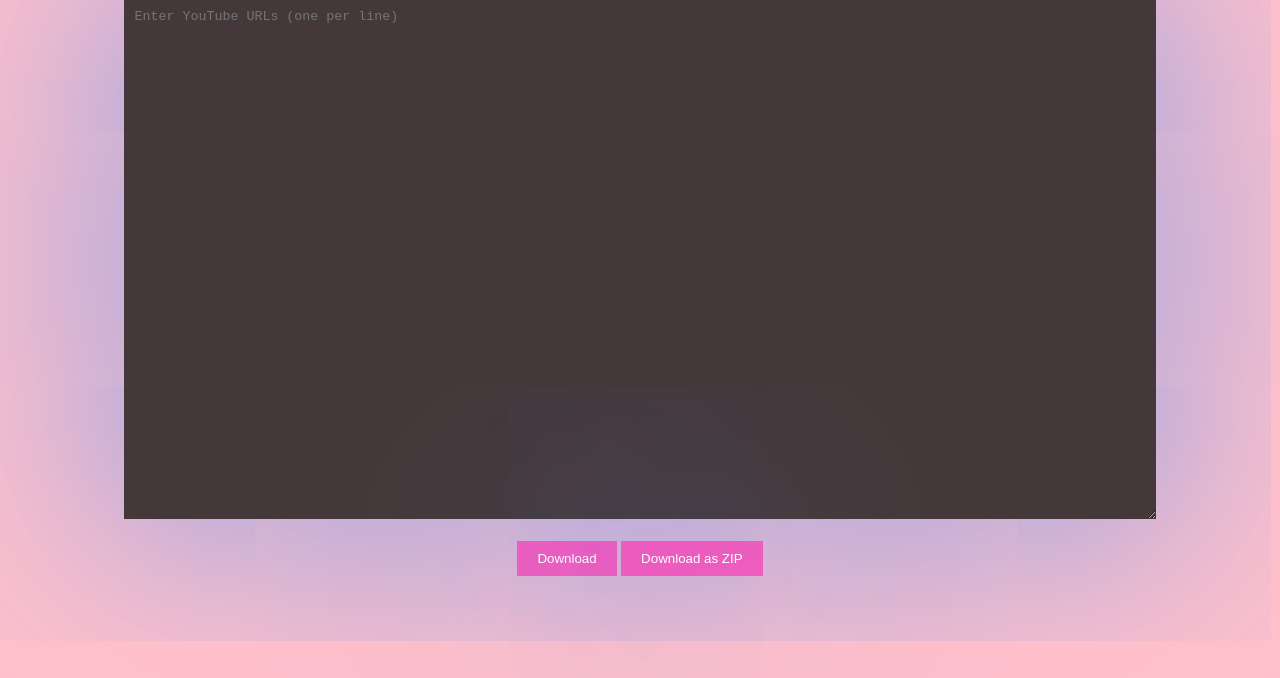
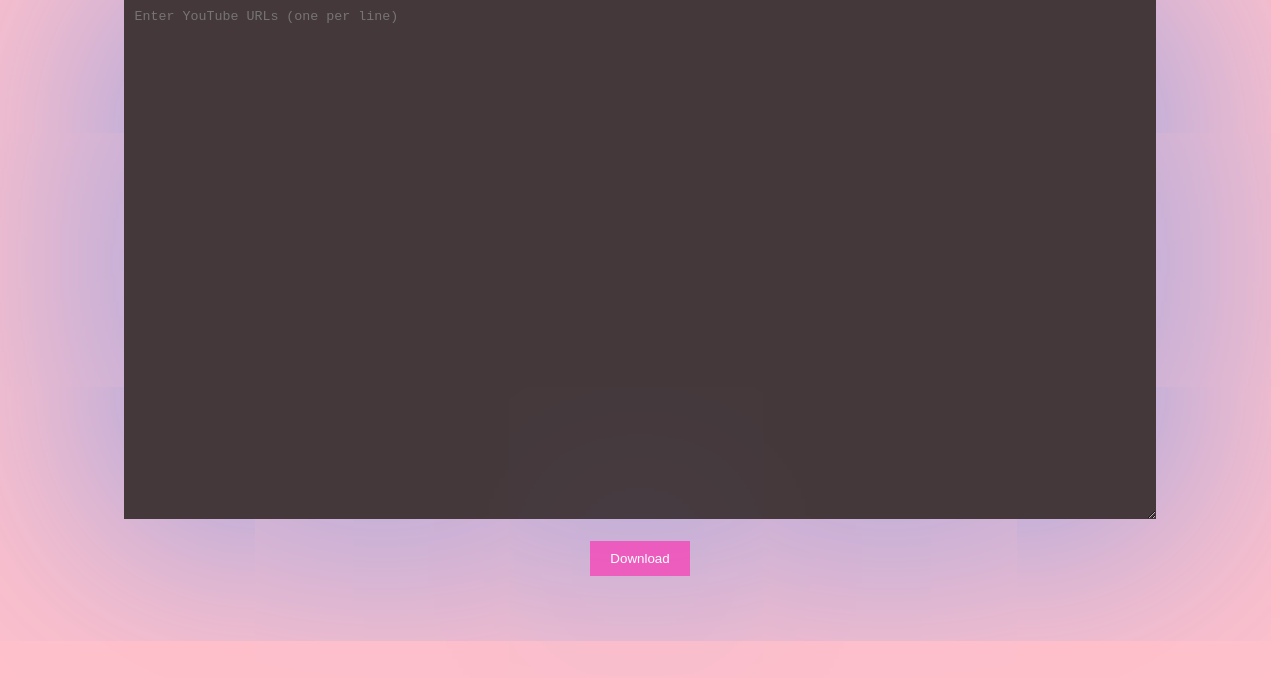
Before and after one commit to shedapython/youtube2wav, a Flask app: page / in a window 1280 px wide. Shown: the part 122-800 px from the top of the page. Run offline with Flask 3, Linux system fonts and the light colour scheme.

Commit message:
fixed bugs updated functionality

```diff
--- a/templates/index.html
+++ b/templates/index.html
@@ -14,7 +14,6 @@
   <h3>$ome$exy$auce4U</h3>
   <textarea id="urls" placeholder="Enter YouTube URLs (one per line)"></textarea><br><br>
   <button onclick="download()">Download</button>
-  <button onclick="downloadZip()">Download as ZIP</button>
   <p id="status"></p>
 
   <script>
```
